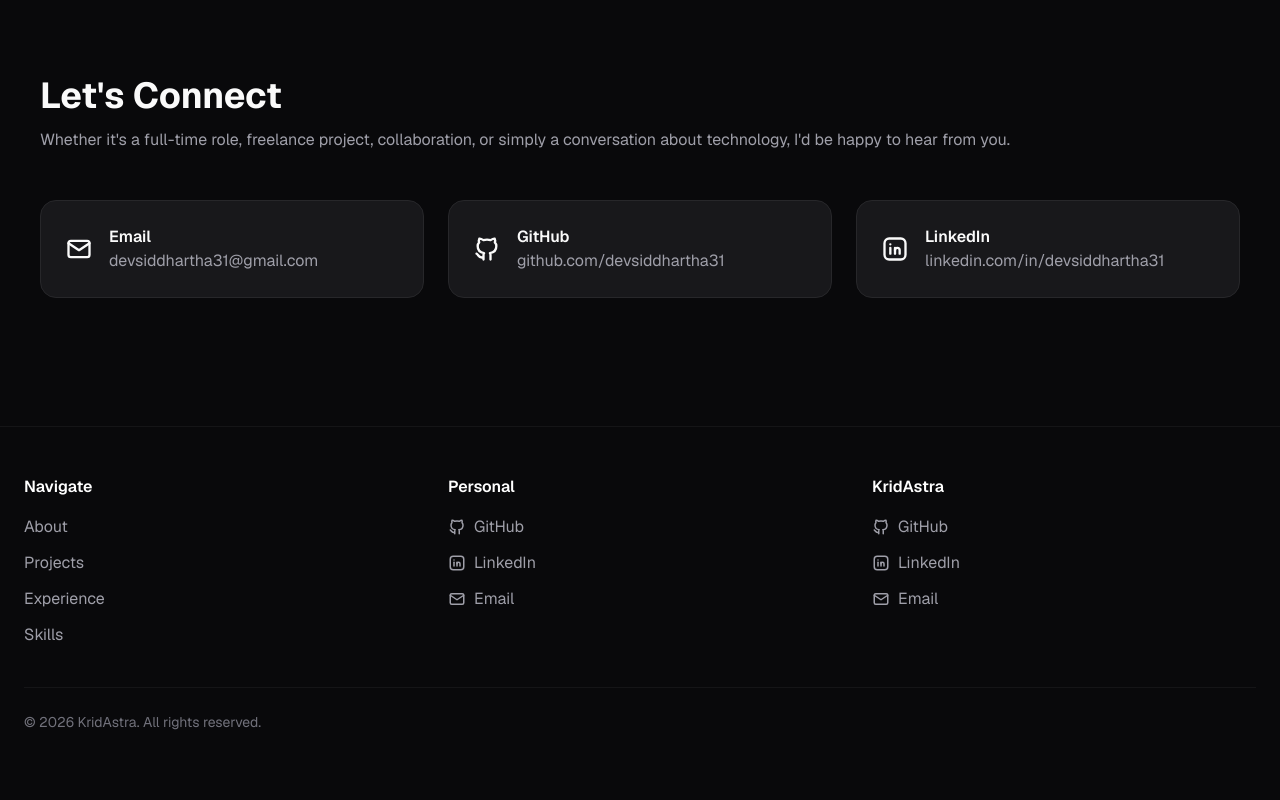
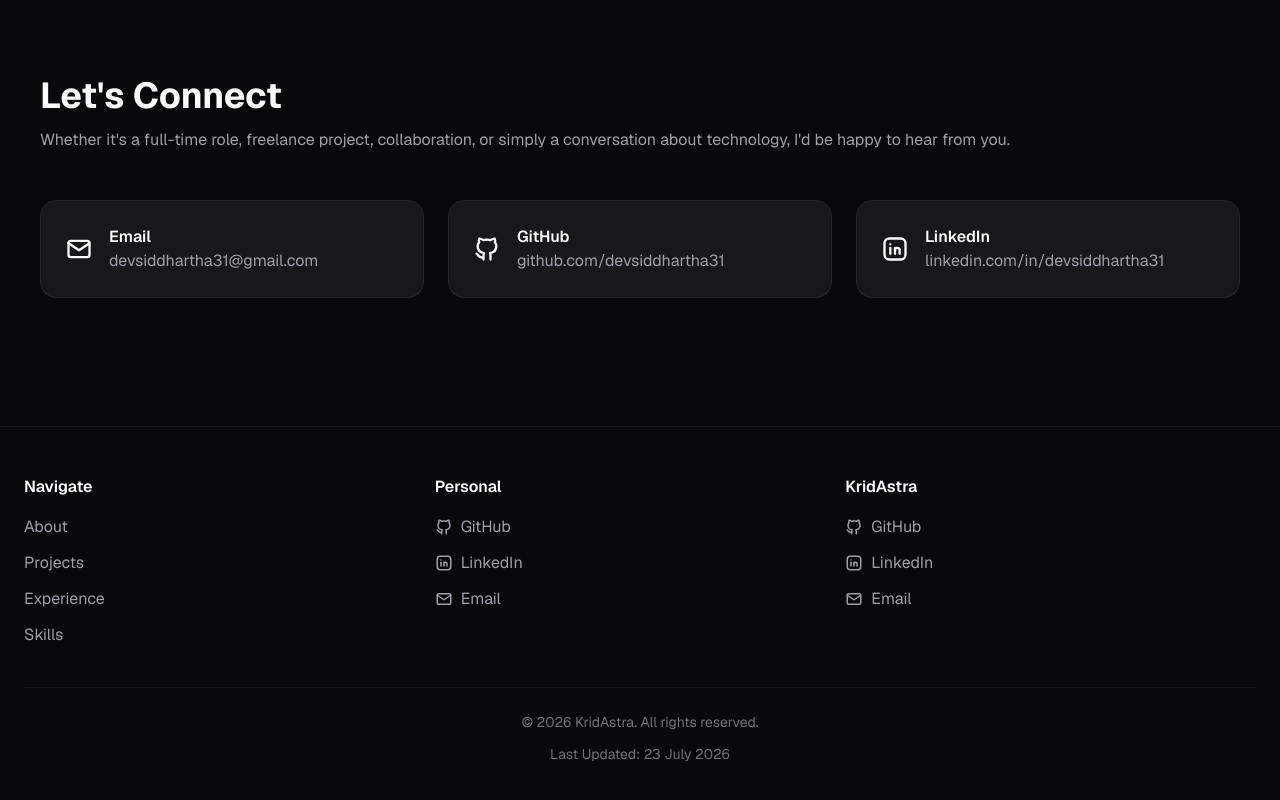
Before and after one commit to devsiddhartha31/devsiddhartha31.github.io, a Next.js app: page / in a window 1280 px wide. Shown: the part 5240-6040 px from the top of the page. Built offline with nearby package versions, Linux system fonts and the light colour scheme.

Commit message:
feat(footer): display last updated date

```diff
--- a/components/layout/Footer.tsx
+++ b/components/layout/Footer.tsx
@@ -19,7 +19,7 @@ export default function Footer() {
 
           {/* Navigation */}
 
-          <div className="grid w-full gap-10 md:grid-cols-3">
+          <div className="grid w-full grid-cols-3">
 
             <div>
 
@@ -131,10 +131,14 @@ export default function Footer() {
 
         {/* Bottom */}
 
-        <div className="mt-10 flex flex-col items-center justify-between gap-3 border-t border-white/5 pt-6 text-sm text-zinc-500 md:flex-row">
+        <div className="mt-10 flex flex-col items-center justify-between gap-3 border-t border-white/5 pt-6 text-sm text-zinc-500">
 
           <p>
             {footer.copyright}
+          </p>
+
+          <p>
+            {footer.updated}
           </p>
 
         </div>
--- a/data/footer.ts
+++ b/data/footer.ts
@@ -1,4 +1,5 @@
 export const footer = {
   message: "Designed & Developed with ❤️ by Siddhartha",
   copyright: `© ${new Date().getFullYear()} KridAstra. All rights reserved.`,
+  updated: `Last Updated: 23 July 2026`,
 };
```
